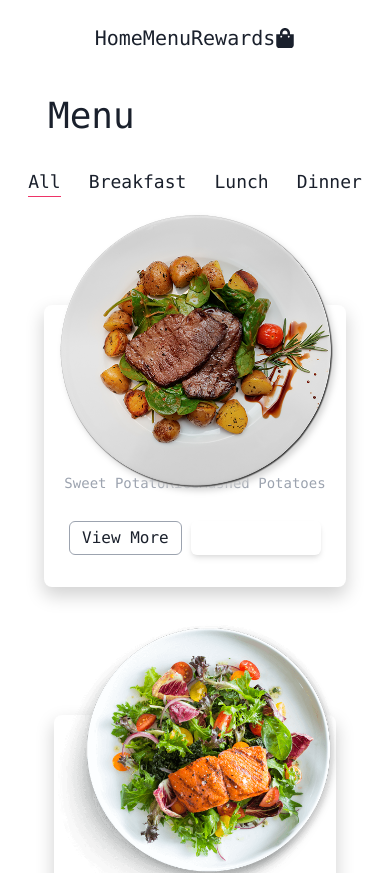
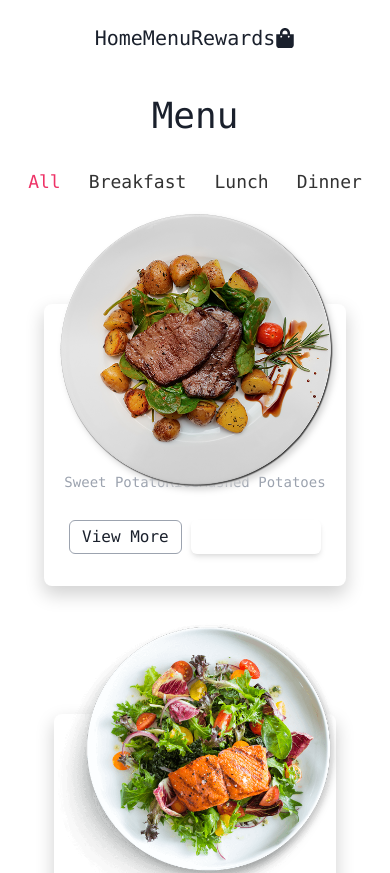
Before and after one commit to hunterfoulk/test-project-1, a Next.js app: page /menu in a window 390 px wide. Shown: the top 873 px of the page. Built offline with nearby package versions, Linux system fonts and the light colour scheme.

Commit message:
framer updates

```diff
--- a/pages/menu.tsx
+++ b/pages/menu.tsx
@@ -8,6 +8,8 @@ import Dinner from "../components/dinner"
 import useSWR from 'swr'
 import Loading from "../components/loading"
 import Error from "../components/error"
+import { motion, AnimateSharedLayout, AnimatePresence } from 'framer-motion';
+
 interface Props {
     menu: MenuItem[]
 }
@@ -16,8 +18,6 @@ interface Props {
 const fetcher = async (url) => {
     const res = await fetch(url)
     const data = await res.json()
-    console.log("FETCHER DATA", data)
-    console.log("FETCHHER FIEDD")
     if (res.status !== 200) {
         throw new (Error as any)("ERROR")
     }
@@ -27,14 +27,32 @@ const fetcher = async (url) => {
 const Menu: React.FC<Props> = () => {
     const [tab, setTab] = useState<string>("All")
     const { data, error } = useSWR('/api/menu', fetcher)
-    console.log("dataaa", data)
+    const [selected, setSelected] = useState(0);
+
+    const links = [
+        {
+            title: "All",
+            color: "#EE3367"
+        },
+        {
+            title: "Breakfast",
+            color: "#EE3367"
+        },
+        {
+            title: "Lunch",
+            color: "#EE3367"
+        },
+        {
+            title: "Dinner",
+            color: "#EE3367"
+        },
+    ]
+
 
 
 
     if (!data) return <Loading />
     if (error) return <Error />
-
-
     return (
         <>
 
@@ -43,23 +61,50 @@ const Menu: React.FC<Props> = () => {
 
                 <div className="w-full flex justify-center items-center flex-col" >
 
-                    <div className="flex w-full max-w-[1300px] px-12 py-3 mb-5 mt-2 text-4xl">
-                        <span>Menu</span>
+                    <div className="flex justify-center w-full max-w-[1300px] px-12 py-3 mb-5 mt-2 text-4xl md:justify-start">
+                        <span className="text-center">Menu</span>
                     </div>
-                    <div className="filter-bar flex w-full max-w-[1300px] justify-evenly text-lg mb-5 ">
-                        <span className="cursor-pointer" onClick={() => setTab("All")} style={tab === "All" ? { borderBottom: "1px solid #EE3367" } : null}>All</span>
+                    <AnimateSharedLayout>
+                        <ol className="filter-bar flex w-full max-w-[1300px] justify-evenly text-lg mb-5 " style={{ transform: "translateZ(0)" }}>
+
+                            {links.map(({ title, color }, i) => (
+                                <motion.li
+                                    animate
+                                    key={i}
+                                    className="cursor-pointer list-none relative"
+                                    style={{ color: i === selected ? color : "#333" }}
+                                    onClick={() => {
+                                        setTab(title)
+                                        setSelected(i)
+                                    }}
+                                >
+                                    {i === selected && (
+                                        <motion.div
+                                            layoutId="underline"
+                                            className="w-[100%] h-[5px] rounded-md absolute bg-black bottom-[-4px]"
+                                            style={{ backgroundColor: color }}
+                                        />
+                                    )}
+                                    {title}
+                                </motion.li>
+                            ))}
+
+                            {/* <span className="cursor-pointer" onClick={() => setTab("All")} style={tab === "All" ? { borderBottom: "1px solid #EE3367" } : null}>All</span>
                         <span className="cursor-pointer" onClick={() => setTab("Breakfast")} style={tab === "Breakfast" ? { borderBottom: "1px solid #EE3367" } : null}>Breakfast</span>
                         <span className="cursor-pointer" onClick={() => setTab("Lunch")} style={tab === "Lunch" ? { borderBottom: "1px solid #EE3367" } : null}>Lunch</span>
-                        <span className="cursor-pointer" onClick={() => setTab("Dinner")} style={tab === "Dinner" ? { borderBottom: "1px solid #EE3367" } : null}>Dinner</span>
-                    </div>
+                        <span className="cursor-pointer" onClick={() => setTab("Dinner")} style={tab === "Dinner" ? { borderBottom: "1px solid #EE3367" } : null}>Dinner</span> */}
+                        </ol>
+                    </AnimateSharedLayout>
                     <div className="content-container max-w-[1300px] w-full flex flex-wrap justify-around box-border pt-10 pb-20" >
+                        <AnimateSharedLayout type="crossfade" >
 
-                        {/* Filter and render the speific category of items you want to see */}
-                        {tab === "All" ? <All data={data} /> : null}
-                        {tab === "Breakfast" ? <Breakfast data={data} /> : null}
-                        {tab === "Lunch" ? <Lunch data={data} /> : null}
-                        {tab === "Dinner" ? <Dinner data={data} /> : null}
+                            {/* Filter and render the speific category of items you want to see */}
+                            {tab === "All" ? <All data={data} /> : null}
+                            {tab === "Breakfast" ? <Breakfast data={data} /> : null}
+                            {tab === "Lunch" ? <Lunch data={data} /> : null}
+                            {tab === "Dinner" ? <Dinner data={data} /> : null}
 
+                        </AnimateSharedLayout>
                     </div>
                 </div>
             </div>
```
